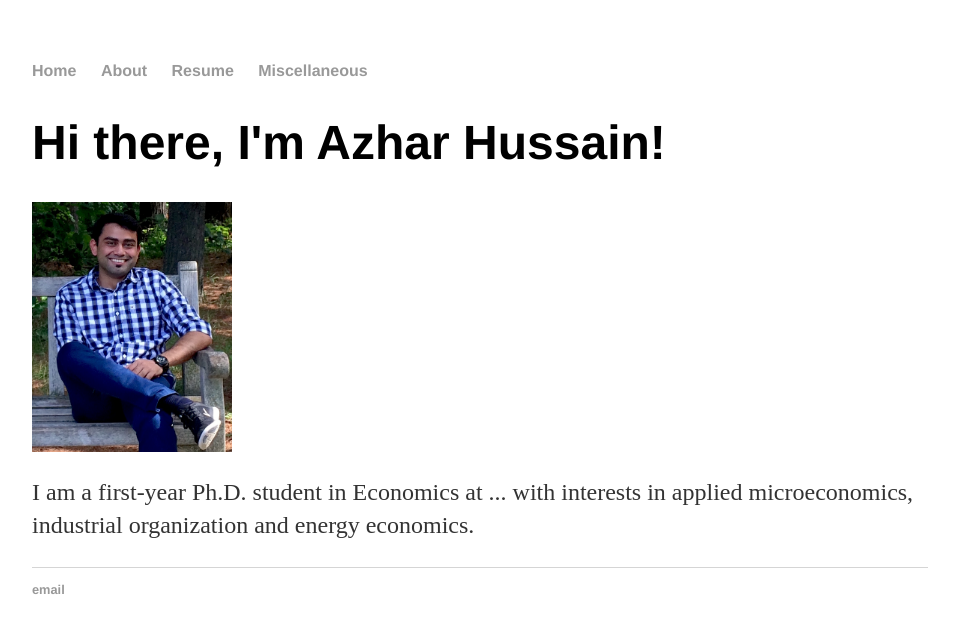
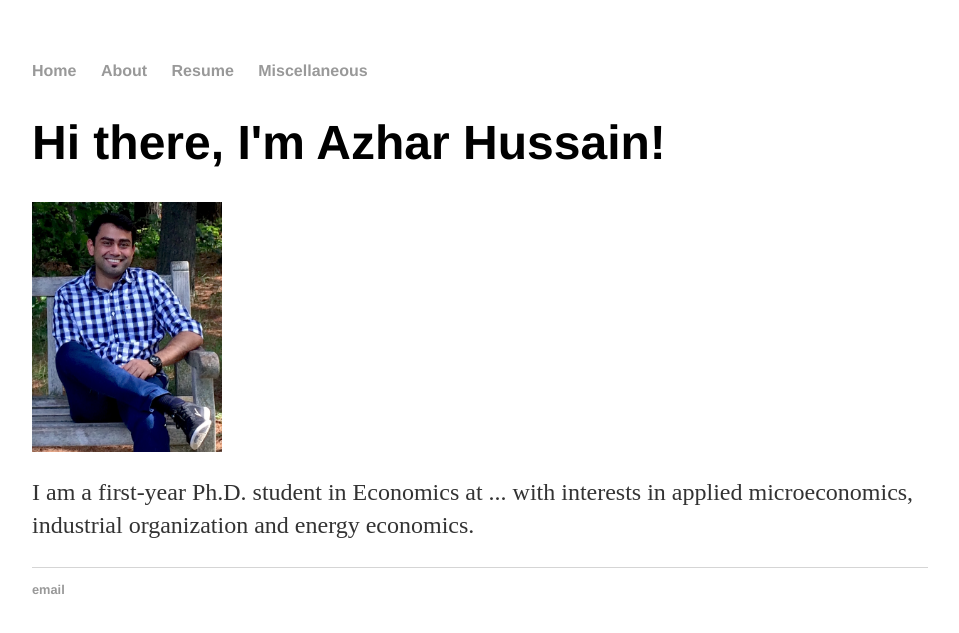
Before and after one commit to azharhsain/azharhsain.github.io, a Jekyll site: the page built from index.html, in a window 1280 px wide. Shown: the top 633 px of the page, without its empty margins (160-1119 px from the left). Built offline with Jekyll 4.4.1, drawn with Linux system fonts in a browser that asks for light colours.

Commit message:
Changed index

```diff
--- a/index.html
+++ b/index.html
@@ -5,6 +5,6 @@
 
 		<div class="blurb">
 			<h1>Hi there, I'm Azhar Hussain!</h1>
-			<img src="/image/IMG_Self.JPG" alt="Self" width=200 height=250 align="center">
+			<img src="/image/IMG_Self.JPG" alt="Self" width=190 height=250 align="center">
 			<p>I am a first-year Ph.D. student in Economics at ... with interests in applied microeconomics, industrial organization and energy economics.</p>
 		</div>
```
